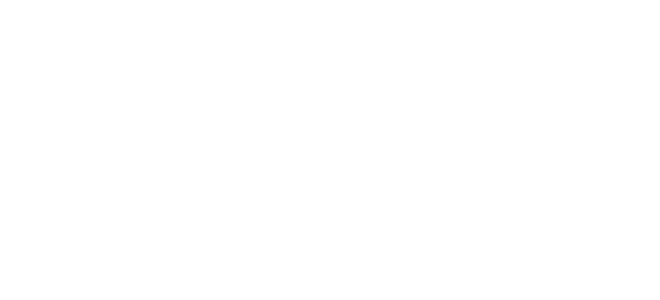
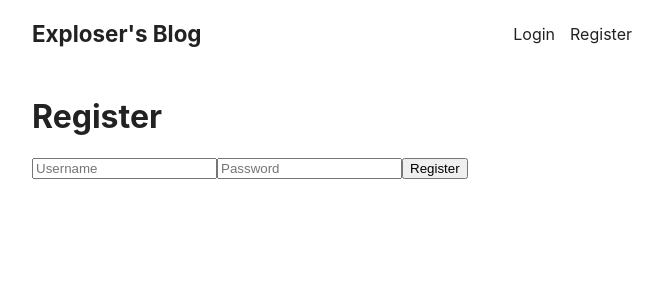
Before and after one commit to Exploser/Personal-Blog-Site, a React (Create React App) app in the folder client/: page /register in a window 1280 px wide. Before the commit this address had no page. Shown: the top 300 px of the page, without its empty margins (308-968 px from the left). Built offline with nearby package versions, Linux system fonts and the light colour scheme.

Commit message:
Add register page layout

```diff
--- a/client/src/App.js
+++ b/client/src/App.js
@@ -5,6 +5,7 @@
 import Layout from './Layout';
 import IndexPage from './pages/IndexPage';
 import LoginPage from './pages/LoginPage';
+import RegisterPage from './pages/RegisterPage';
 
 function App() {
   return (
@@ -12,6 +13,7 @@
       <Route path='/' element={<Layout />}>
         <Route index element={<IndexPage />} />
         <Route path={'/login'} element={<LoginPage />} />
+        <Route path={'/register'} element={<RegisterPage />} />
       </Route>
     </Routes>
   );
--- /dev/null
+++ b/client/src/pages/RegisterPage.js
@@ -0,0 +1,10 @@
+export default function RegisterPage() {
+  return (
+    <form className="register">
+      <h1>Register</h1>
+      <input type="text" placeholder="Username" />
+      <input type="password" placeholder="Password" />
+      <button>Register</button>
+    </form>
+  );
+}
```
